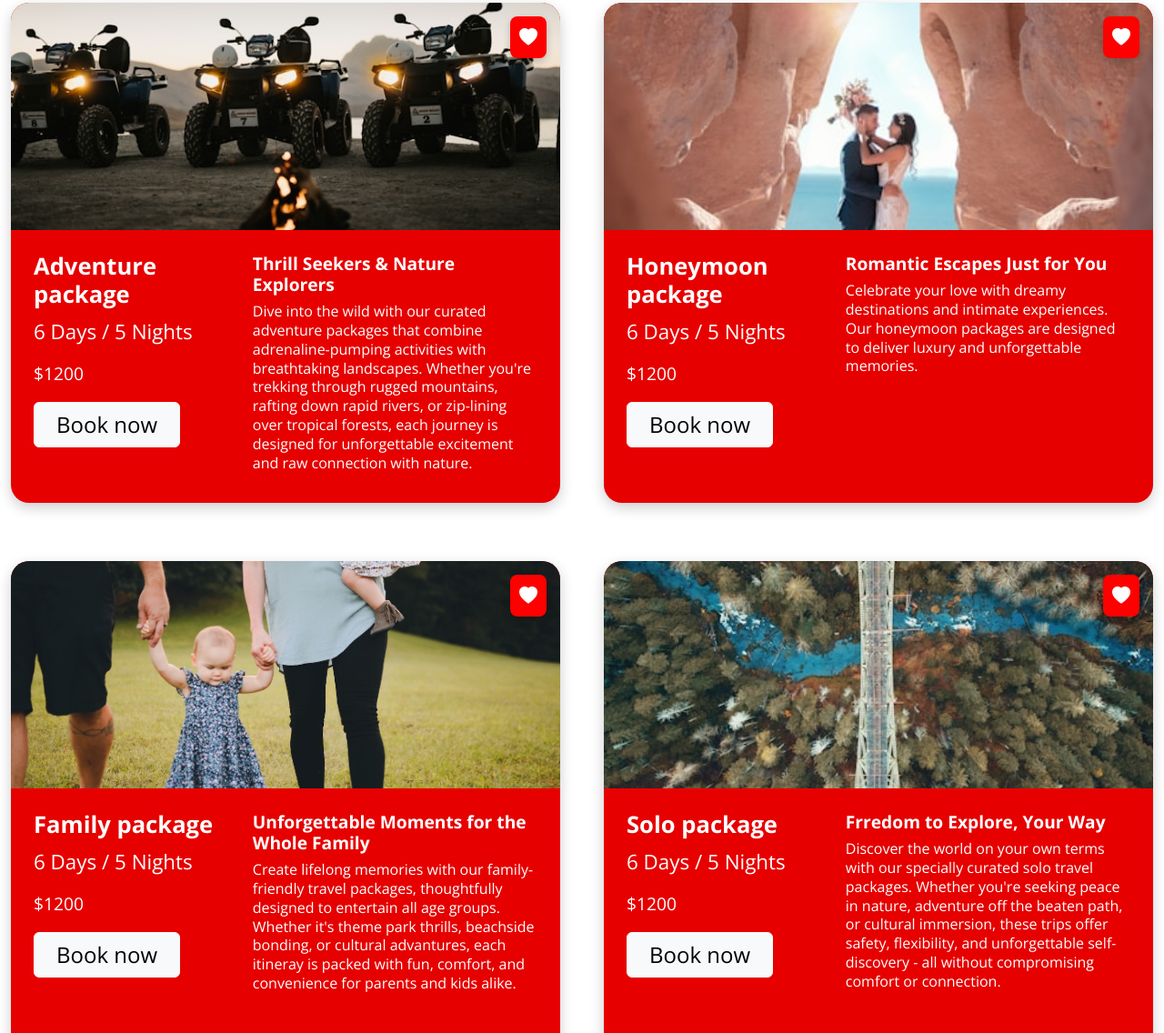
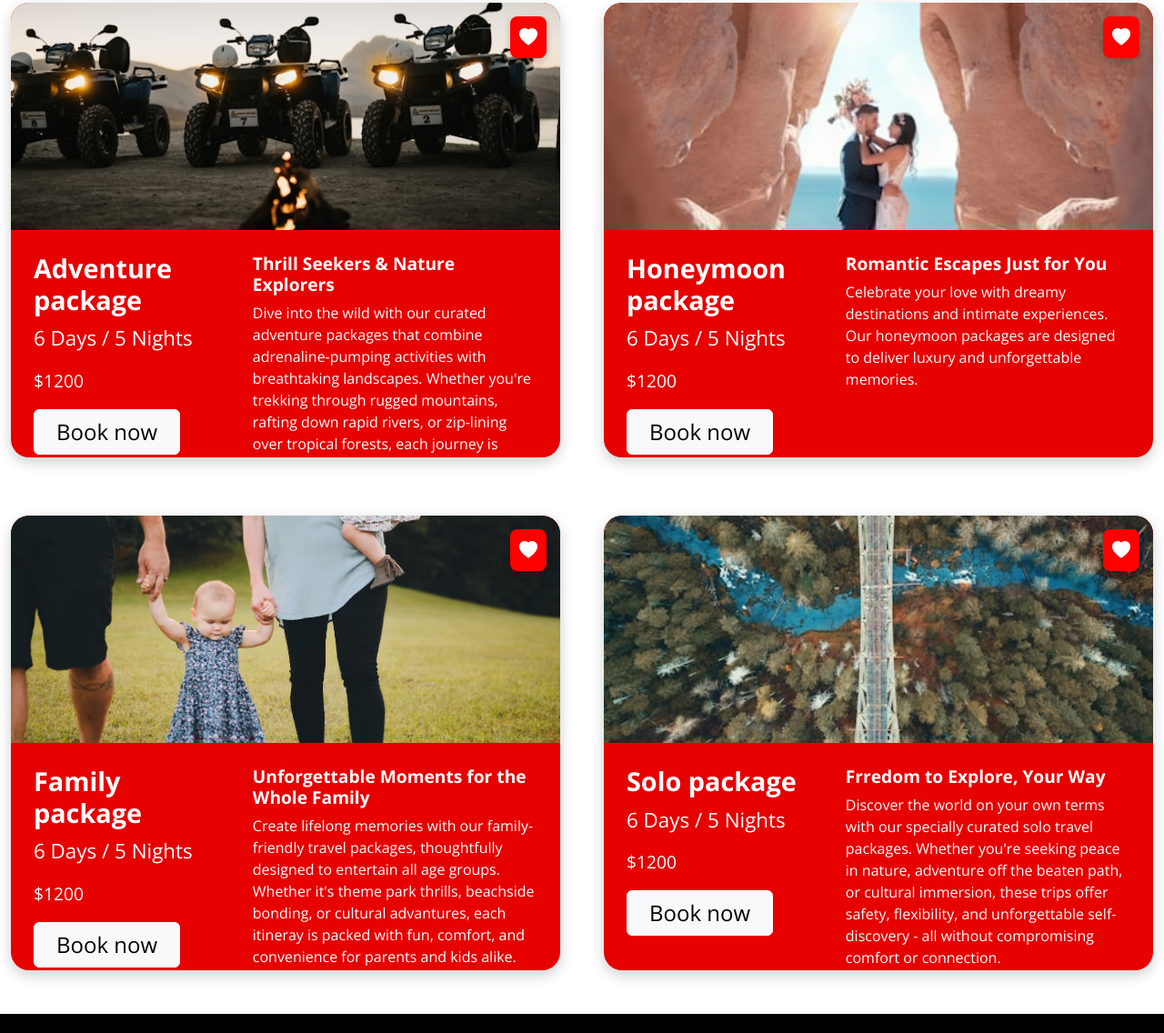
Before and after one commit to Sathyaboopathi23/Travel-Vacation-Website, a plain HTML site: page packages.html in a window 1280 px wide. Shown: the part 930-2066 px from the top of the page at 91% size. Drawn offline with nearby package versions, Linux system fonts and the light colour scheme.

Commit message:
Update packages.html

```diff
--- a/packages.html
+++ b/packages.html
@@ -41,7 +41,7 @@
     border-radius: 20px;
     overflow: hidden;
     box-shadow: 0 5px 15px rgba(0,0,0,0.2);
-    height: 550px;
+    height: 500px;
   }
 
   .card-img-wrap {
@@ -71,7 +71,7 @@
   }
 
   .title {
-    font-size: 1.6rem;
+    font-size: 1.8rem;
     font-weight: bold;
   }
 
@@ -82,7 +82,7 @@
 
   .desc {
     font-size: 1rem;
-    line-height: 1.3;
+    line-height: 1.5;
   }
 </style>
 
```
